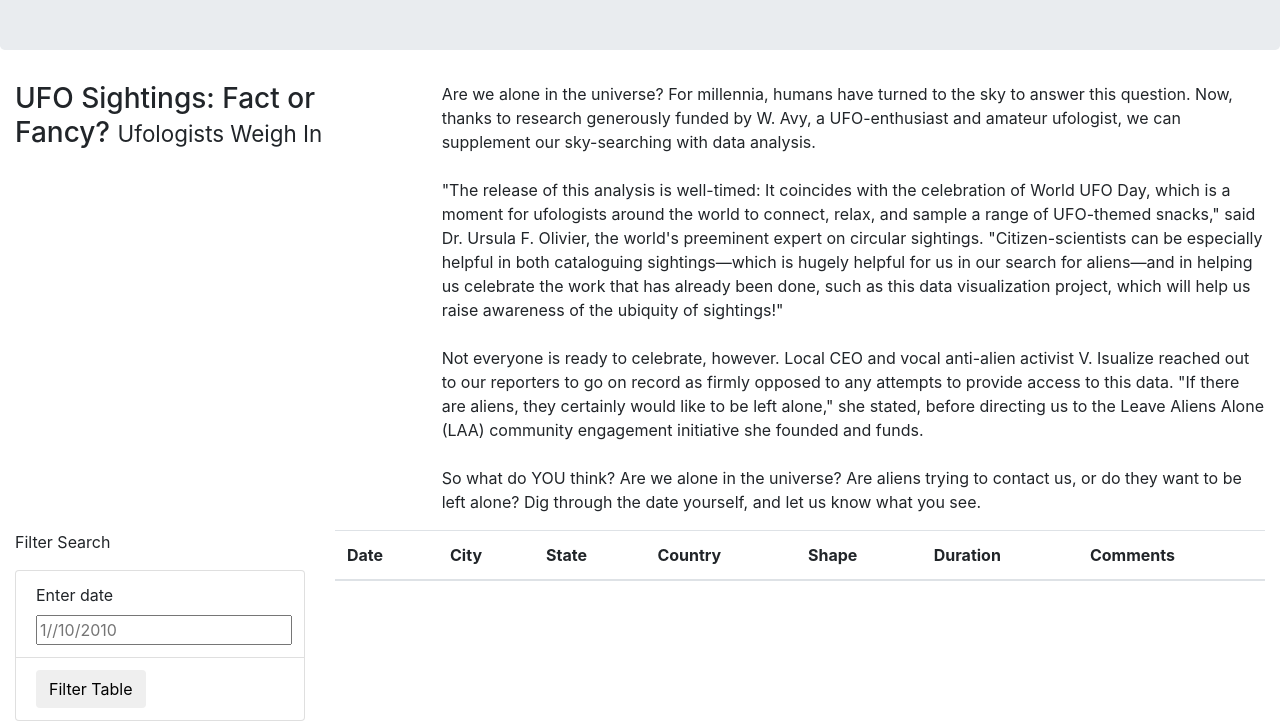
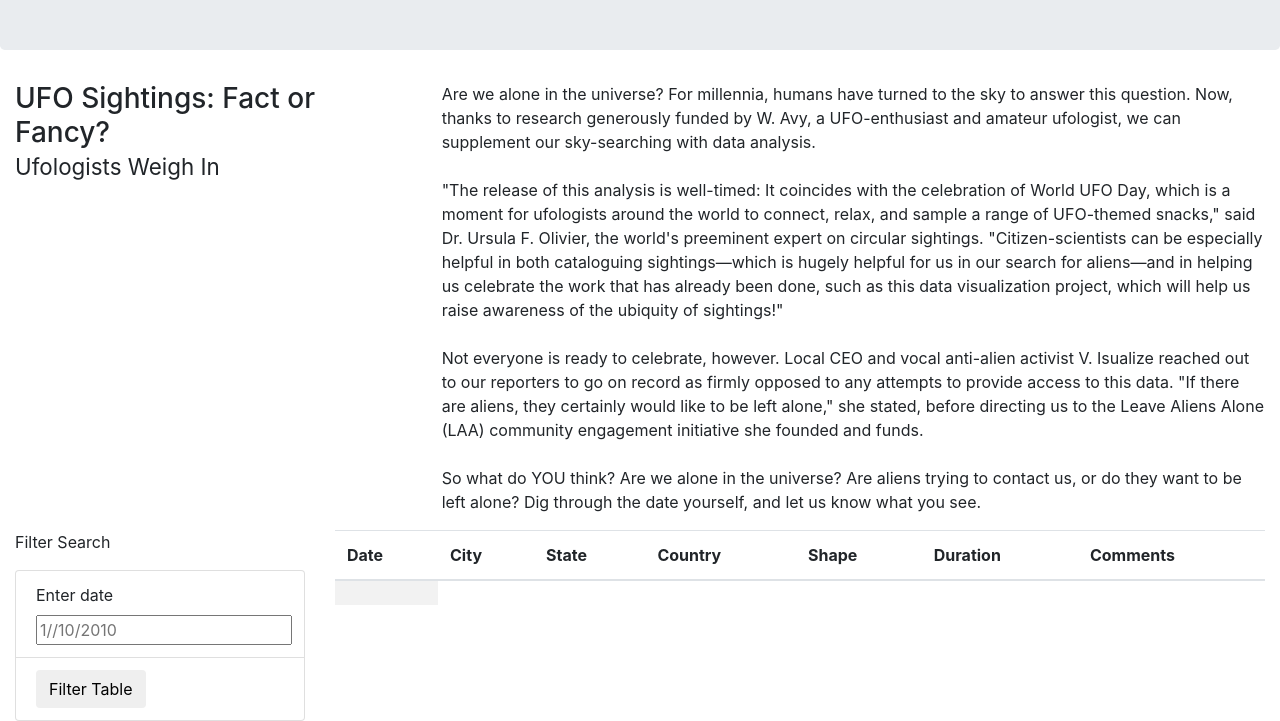
Before and after one commit to PatrickD321/UFOs, a plain HTML site: page index.html in a window 1280 px wide. Shown: the part 158-879 px from the top of the page. Drawn offline with nearby package versions, Linux system fonts and the light colour scheme.

Commit message:
adding index file

```diff
--- a/index.html
+++ b/index.html
@@ -11,7 +11,7 @@
           integrity="sha384-Gn5384xqQ1aoWXA+058RXPxPg6fy4IWvTNh0E263XmFcJlSAwiGgFAW/dAiS6JXm"
           crossorigin="anonymous"
     />
-    <link rel="stylesheet" href="static/css/style.css">
+    <link rel="stylesheet" href="static/css/style.css"/>
 </head>
 <body>
     <div class="wrapper">
@@ -24,7 +24,7 @@
         <div class="container-fluid">
             <div class="row">
                 <div class="col-md-4">
-                    <h3>UFO Sightings: Fact or Fancy? <small>Ufologists Weigh In</small></h3>
+                    <h3>UFO Sightings: Fact or Fancy?<br> <small>Ufologists Weigh In</small></h3>
                 </div>
                 <div class="col-md-8">
                     <p>
@@ -76,6 +76,7 @@
                                 <th>Comments</th>
                             </tr>
                         </thead>
+                        <tbody></tbody>
                     </table>
                 </div>
             </div>
```
